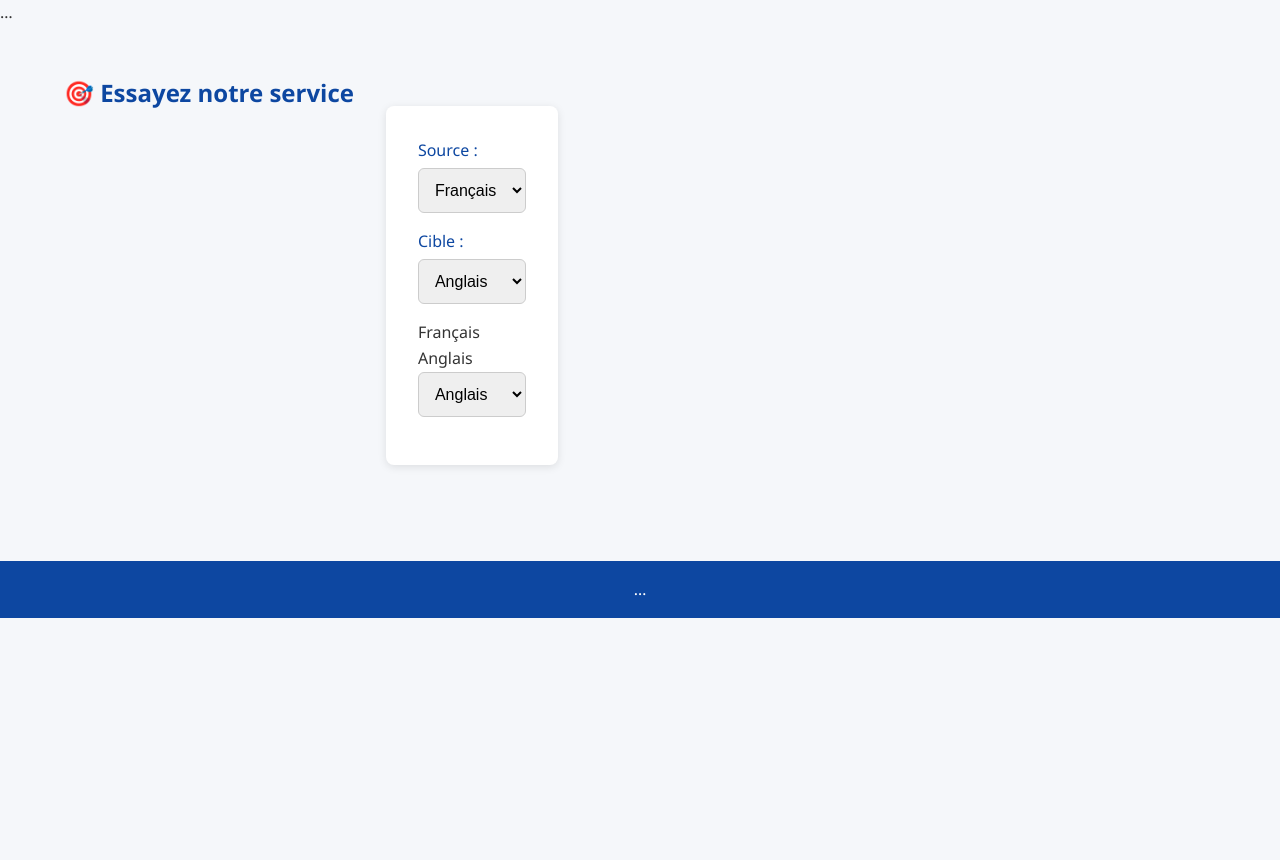
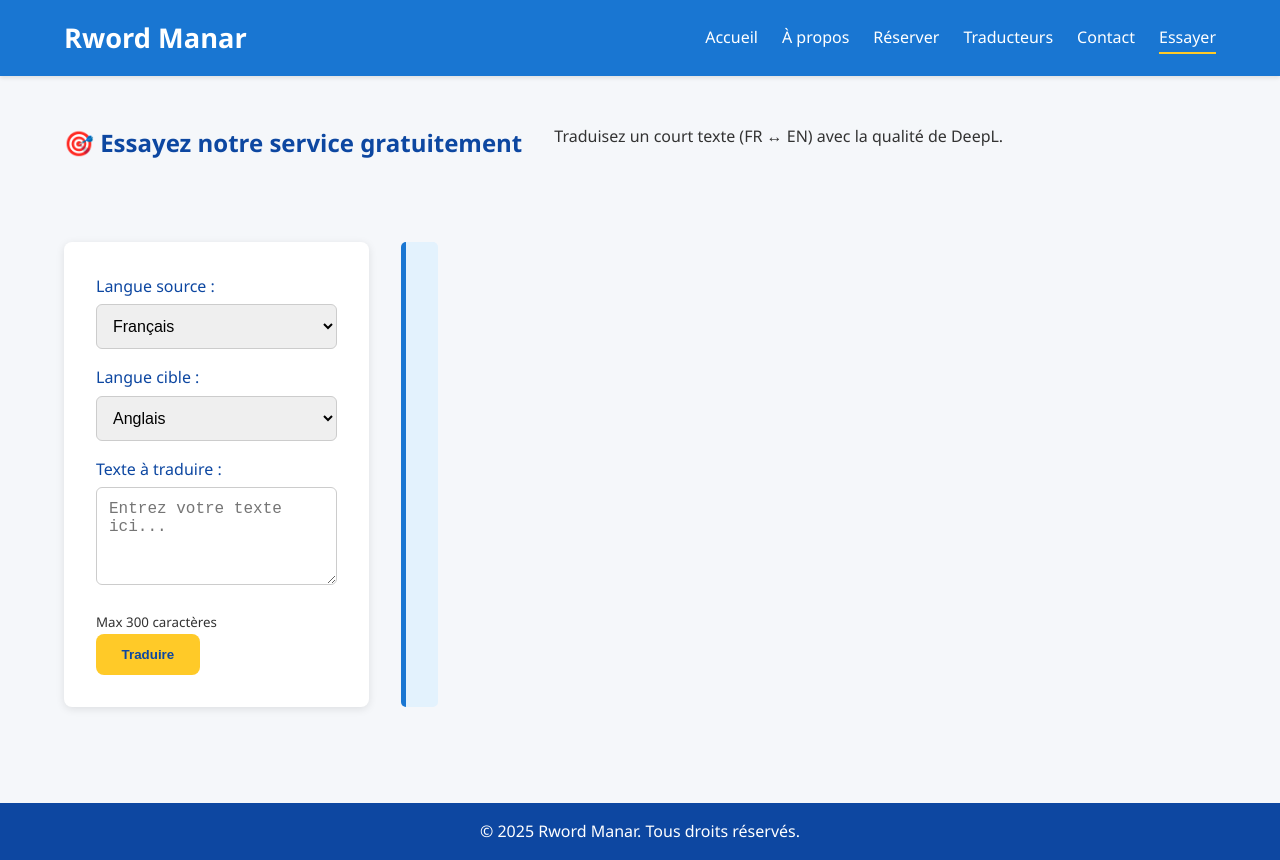
Before and after one commit to pixxso/traduction-realtime-backend, a plain HTML site: page try.html in a window 1280 px wide. Before the commit the page ends 800 px from the top, so only its background shows below. Drawn offline with Linux system fonts and the light colour scheme.

Commit message:
Update try.html

```diff
--- a/try.html
+++ b/try.html
@@ -2,39 +2,59 @@
 <html lang="fr">
 <head>
   <meta charset="UTF-8" />
-  <meta name="viewport" content="width=device-width,initial-scale=1.0"/>
+  <meta name="viewport" content="width=device-width, initial-scale=1.0"/>
   <title>Essayer – Rword Manar</title>
-  <link rel="stylesheet" href="css/style.css"/>
+  <link rel="stylesheet" href="css/style.css" />
 </head>
 <body>
-  <header>…</header>
+  <header>
+    <nav class="navbar">
+      <div class="logo">Rword Manar</div>
+      <ul class="nav-links">
+        <li><a href="index.html">Accueil</a></li>
+        <li><a href="about.html">À propos</a></li>
+        <li><a href="services.html">Réserver</a></li>
+        <li><a href="translators.html">Traducteurs</a></li>
+        <li><a href="contact.html">Contact</a></li>
+        <li><a href="try.html" class="active">Essayer</a></li>
+      </ul>
+    </nav>
+  </header>
+
   <main>
     <section class="features">
-      <h1>🎯 Essayez notre service</h1>
+      <h1>🎯 Essayez notre service gratuitement</h1>
+      <p>Traduisez un court texte (FR ↔ EN) avec la qualité de DeepL.</p>
+
       <form id="try-form">
-        <label>Source :</label>
-        <select id="from">
-          <option value="fr">Français</option>
-          <option value="en">Anglais</option>
-          <option value="ar">Arabe</option>
-        </select>
-        <label>Cible :</label>
-        <select id="to">
-          <option value="en">Anglais</option>
-          <option value="fr">Français</option>
-          <option value="ar">Arabe</option>
+        <label for="from">Langue source :</label>
         <select id="from">
           <option value="FR">Français</option>
           <option value="EN">Anglais</option>
         </select>
+
+        <label for="to">Langue cible :</label>
         <select id="to">
           <option value="EN">Anglais</option>
           <option value="FR">Français</option>
         </select>
 
+        <label for="input-text">Texte à traduire :</label>
+        <textarea id="input-text" maxlength="300" rows="4" placeholder="Entrez votre texte ici..."></textarea>
+
+        <p><small>Max 300 caractères</small></p>
+        <button type="submit" class="btn">Traduire</button>
+      </form>
+
+      <div id="translation-output" style="margin-top: 2rem;"></div>
+    </section>
   </main>
-  <footer>…</footer>
 
+  <footer>
+    <p>&copy; 2025 Rword Manar. Tous droits réservés.</p>
+  </footer>
+
+  <!-- ✅ SCRIPT INTÉGRÉ : API DeepL -->
   <script>
     document.getElementById('try-form').addEventListener('submit', async function(e) {
       e.preventDefault();
```
Lines whose indentation alone changed are shown as unchanged.
